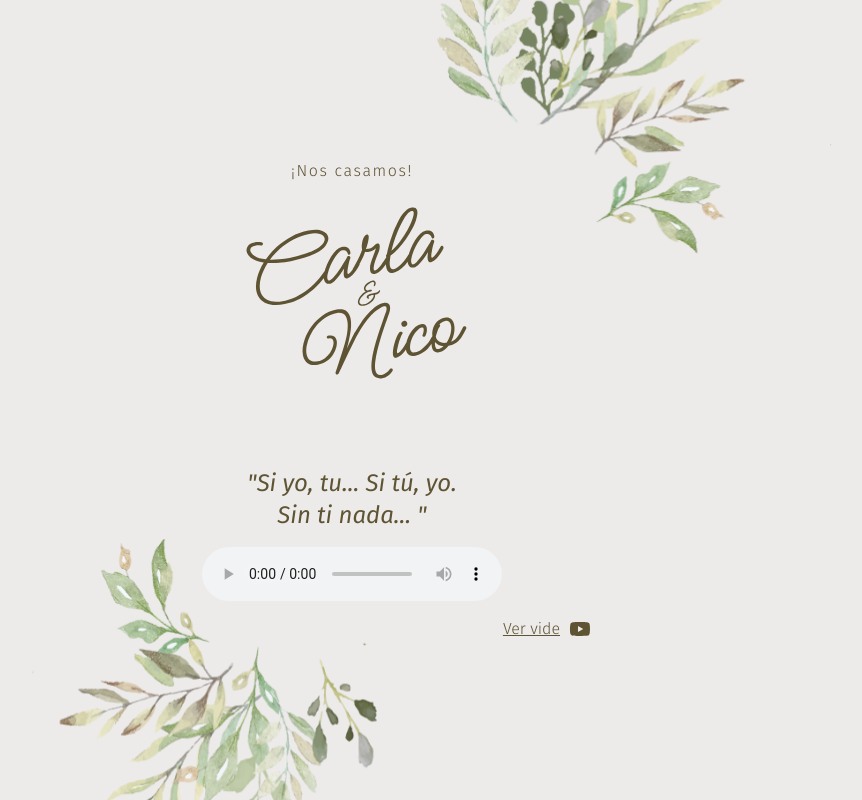
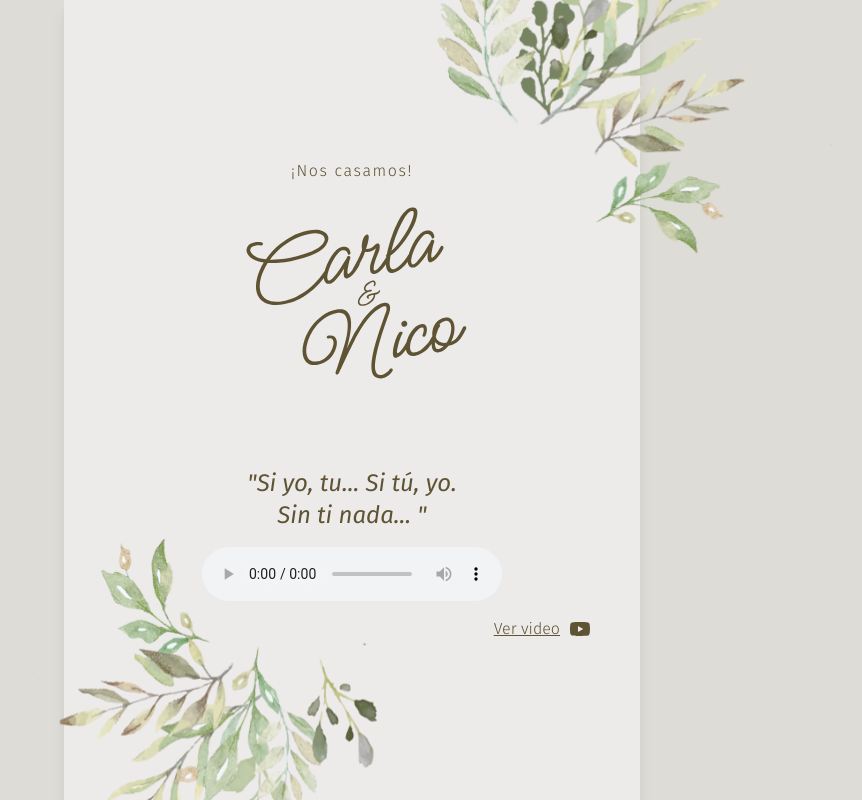
Before and after one commit to emilrichardo/carlaynico, a Next.js app: page / in a window 1280 px wide. Shown: the top 800 px of the page, without its empty margins (288-1150 px from the left). Built offline with nearby package versions, Linux system fonts and the light colour scheme.

Commit message:
change bg

```diff
--- a/components/Invitation.js
+++ b/components/Invitation.js
@@ -22,7 +22,7 @@ export default function Invitaction({nombres,personal}) {
 
 
   return (
-    <div className="max-w-xl mx-auto px-4 md:px-12">
+    <div className="max-w-xl mx-auto px-4 md:px-12 shadow-lg bg-light">
       <Head>
         <title>Carla y Nico</title>
       </Head>
@@ -63,7 +63,7 @@ export default function Invitaction({nombres,personal}) {
               controls
             />
 
-            <a className=" block text-right underline">Ver vide
+            <a className=" block text-right underline">Ver video
               <svg className="inline-block ml-2" width="24" height="24" viewBox="0 0 24 24" fill="none" xmlns="http://www.w3.org/2000/svg">
                 <path d="M21.593 7.203C21.4791 6.7804 21.2565 6.395 20.9473 6.08517C20.6382 5.77533 20.2533 5.55186 19.831 5.437C18.265 5.007 12 5 12 5C12 5 5.73596 4.993 4.16896 5.404C3.74689 5.52415 3.36279 5.75078 3.05353 6.06213C2.74427 6.37349 2.52025 6.75912 2.40296 7.182C1.98996 8.748 1.98596 11.996 1.98596 11.996C1.98596 11.996 1.98196 15.26 2.39196 16.81C2.62196 17.667 3.29696 18.344 4.15496 18.575C5.73696 19.005 11.985 19.012 11.985 19.012C11.985 19.012 18.25 19.019 19.816 18.609C20.2385 18.4943 20.6237 18.2714 20.9336 17.9622C21.2435 17.653 21.4673 17.2682 21.583 16.846C21.997 15.281 22 12.034 22 12.034C22 12.034 22.02 8.769 21.593 7.203V7.203ZM9.99596 15.005L10.001 9.005L15.208 12.01L9.99596 15.005V15.005Z" fill="#5E5433"/>
               </svg>
--- a/styles/globals.css
+++ b/styles/globals.css
@@ -11,7 +11,7 @@
 @layer base {
   html {
 
-    @apply scroll-smooth font-sans bg-light text-dark  font-light overflow-x-hidden w-screen;
+    @apply scroll-smooth font-sans bg-dark bg-opacity-20 text-dark  font-light overflow-x-hidden w-screen;
   }
   body{
     @apply overflow-x-hidden;
```
